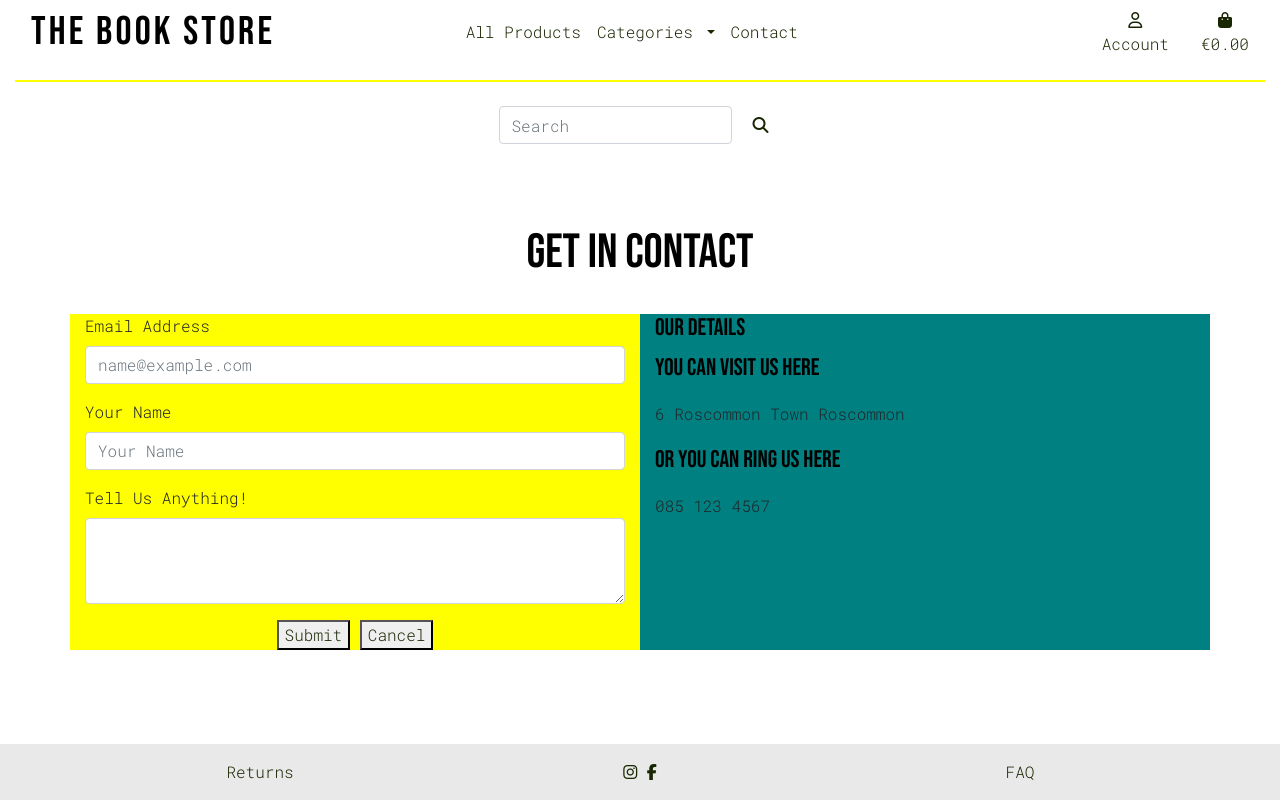
After one commit to EllyC20/The-BookStore-MS4, a Django app: page /contact/ in a window 1280 px wide. The commit adds this page. Run offline with Django 3.2, Linux system fonts and the light colour scheme; some libraries are stand-ins or nearby versions.

Commit message:
Add basic contact page layout

```diff
--- /dev/null
+++ b/home/templates/home/contact.html
@@ -0,0 +1,50 @@
+{% extends "base.html" %}
+{% load static %}
+
+{% block page_header %}
+<div class="container header-container">
+    <div class="row">
+        <div class="col"></div>
+    </div>
+</div>
+{% endblock %}
+
+{% block content %}
+    <h1 class="main-h1 text-center">Get In Contact</h1>
+    <div class="container">
+        <div class="row">
+            <div class="col-sm-6 contact-form" style="background-color: yellow;">
+                <form>
+                    <div class="form-group">
+                      <label for="exampleFormControlInput1">Email Address</label>
+                      <input type="email" class="form-control" pattern="[a-zA-Z0-9]+[a-zA-Z0-9 ]+" id="exampleFormControlInput1" placeholder="name@example.com">
+                    </div>
+                    <div class="form-group">
+                        <label for="exampleFormControlInput1">Your Name</label>
+                        <input type="text" class="form-control" pattern="[a-zA-Z0-9]+[a-zA-Z0-9 ]+" id="exampleFormControlInput1" placeholder="Your Name">
+                      </div>
+                    <div class="form-group">
+                      <label for="exampleFormControlTextarea1">Tell Us Anything!</label>
+                      <textarea class="form-control" pattern="[a-zA-Z0-9]+[a-zA-Z0-9 ]+" id="exampleFormControlTextarea1" rows="3"></textarea>
+                    </div>
+                </form>
+                <div class="text-center">
+                    <button class=""><a href="">Submit</a></button>
+                    <button class=""><a href="">Cancel</a></button>
+                </div>
+            </div>
+            <div class="col-sm-6" style="background-color: teal;">
+                <h1 class="product-h1">Our Details</h1>
+                <p class="product-h1">You Can Visit Us Here</p>
+                <p>
+                    6 Roscommon Town
+                    Roscommon
+                </p>
+                <p class="product-h1">Or You Can Ring Us Here</p>
+                <p>
+                    085 123 4567
+                </p>
+            </div>
+        </div>
+    </div>
+{% endblock %}
```
Also changed, not shown: home/templates/home/index.html (+7 -0 lines).
